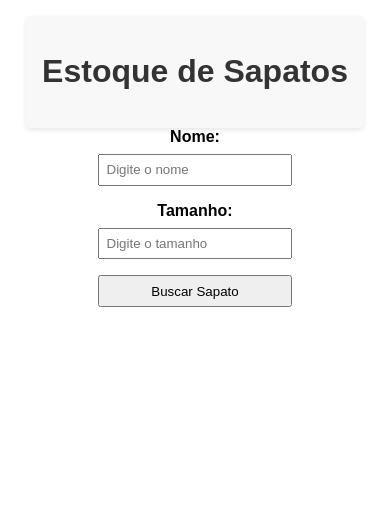
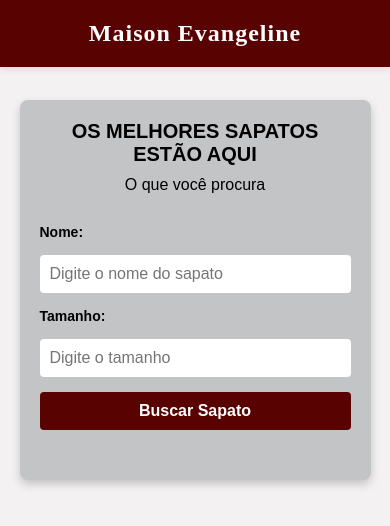
Before and after one commit to MeleysTargaryen/1023A-backend, a website: page index.html in a window 390 px wide. Drawn offline with Linux system fonts and the light colour scheme.

Commit message:
#Estilização de html

```diff
--- a/index.html
+++ b/index.html
@@ -1,91 +1,153 @@
 <!DOCTYPE html>
 <html lang="pt-BR">
+
 <head>
-    <meta charset="UTF-8">
-    <meta name="viewport" content="width=device-width, initial-scale=1.0">
-    <title>Estoque de Sapatos</title>
+    <meta charset="UTF-8" />
+    <meta name="viewport" content="width=device-width, initial-scale=1.0" />
+    <title>Maison Evangeline</title>
     <style>
+        * {
+            box-sizing: border-box;
+            margin: 0;
+            padding: 0;
+        }
+
         body {
             font-family: Arial, sans-serif;
-            margin: 2rem;
-            display: flex;
-            flex-direction: column;
-            align-items: center;
+            background-color: rgb(243, 241, 241);
+            padding-top: 100px;
+        }
+
+        header {
+            position: fixed;
+            top: 0;
+            left: 0;
+            width: 100%;
+            background-color: #590202;
+            padding: 20px 0;
+            text-align: center;
+            box-shadow: 0 2px 8px rgba(0, 0, 0, 0.1);
+            z-index: 1000;
+
+
         }
 
          h1 {
-            color: #333;
+            font-size: 24px;
+            letter-spacing: 1px;
+            font-family: 'Times New Roman', Times, serif;
+            color: white;
+        }
+
+        .container {
+            background-color: #c3c4c6;
+            width: 90%;
+            max-width: 600px;
+            margin: 0 auto;
+            padding: 40px 30px;
+            border-radius: 8px;
+            box-shadow: 0 4px 10px rgba(0, 0, 0, 0.2);
+            text-align: center;
+        }
+
+        .container h2 {
+            font-size: 20px;
+            margin-bottom: 10px;
+        }
+
+        .container p {
+            font-size: 16px;
+            margin-bottom: 30px;
         }
 
         form {
             display: flex;
             flex-direction: column;
+            gap: 15px;
             align-items: center;
-            margin-bottom: 1.5rem;
-            gap: 0.5rem;
         }
 
         label {
+            align-self: flex-start;
             font-weight: bold;
+            font-size: 14px;
         }
 
         input {
             width: 100%;
-            max-width: 300px;
-            padding: 0.4rem;
-            margin-bottom: 0.5rem;
-            box-sizing: border-box;
+            padding: 10px;
+            border: none;
+            border-radius: 4px;
+            background-color: #ffffff;
+
         }
 
         button {
-            padding: 0.4rem 1rem;
+            padding: 10px 20px;
+            background-color: #590202;
+            color: white;
+            border: none;
+            border-radius: 4px;
+            font-weight: bold;
+            cursor: pointer;
+            width: 100%;
         }
 
-        ul {
-            list-style: disc;
-            padding-left: 2rem;
-            max-width: 600px;
+        button:hover {
+            background-color: #6e5a58;
+        }
+
+        #resultadoBusca {
+            margin-top: 30px;
+            text-align: left;
+            padding-left: 20px;
         }
 
         .erro {
             color: red;
+            margin-top: 15px;
             font-weight: bold;
-            margin-top: 1rem;
         }
 
         @media (max-width: 600px) {
-            body {
-                margin: 1rem;
+            .container {
+                width: 90%;
+                padding: 20px;
             }
-            input, button {
-                width: 100%;
-                max-width: 100%;
+
+            input,
+            button {
+                font-size: 16px;
             }
-        }
-        header {
-            background-color: #f8f8f8;
-            padding: 1rem;
-            border-radius: 5px;
-            box-shadow: 0 2px 5px rgba(0, 0, 0, 0.1);
         }
     </style>
 </head>
+
 <body>
     <header>
-        <h1>Estoque de Sapatos</h1>
+        <h1>Maison Evangeline</h1>
     </header>
+
+    <div class="container">
+        <h2>OS MELHORES SAPATOS ESTÃO AQUI</h2>
+        <p>O que você procura</p>
         <form id="formBusca">
             <label for="nome">Nome:</label>
-        <input type="text" id="nome" name="nome" placeholder="Digite o nome">
+            <input type="text" id="nome" name="nome" placeholder="Digite o nome do sapato" />
+
             <label for="tamanho">Tamanho:</label>
-        <input type="number" id="tamanho" name="tamanho" placeholder="Digite o tamanho">
+            <input type="number" id="tamanho" name="tamanho" placeholder="Digite o tamanho" />
+
             <button type="submit">Buscar Sapato</button>
         </form>
+
         <ul id="resultadoBusca"></ul>
         <div id="mensagemErro" class="erro"></div>
+    </div>
+
     <script>
         async function buscarSapato(filtros) {
-            let url = "http://localhost:8000/sapatos";
+            let url = "http://localhost:8000/Sapatos";
             const params = [];
             if (filtros.nome) params.push(`nome=${encodeURIComponent(filtros.nome)}`);
             if (filtros.tamanho) params.push(`tamanho=${encodeURIComponent(filtros.tamanho)}`);
@@ -120,7 +182,7 @@
             }
         }
 
-        document.getElementById("formBusca").addEventListener("submit", function(e) {
+        document.getElementById("formBusca").addEventListener("submit", function (e) {
             e.preventDefault();
             const nome = document.getElementById("nome").value.trim();
             const tamanho = document.getElementById("tamanho").value.trim();
@@ -128,4 +190,5 @@
         });
     </script>
 </body>
+
 </html>
--- a/package.json
+++ b/package.json
@@ -18,7 +18,7 @@
   },
   "dependencies": {
     "@fastify/cors": "^11.0.1",
-    "fastify": "^5.2.2",
+    "fastify": "^5.3.3",
     "mysql2": "^3.14.0"
   }
 }
```
Also changed, not shown: Estoque.html (+97 -48 lines), 1 other file. Lines whose indentation alone changed are shown as unchanged.
